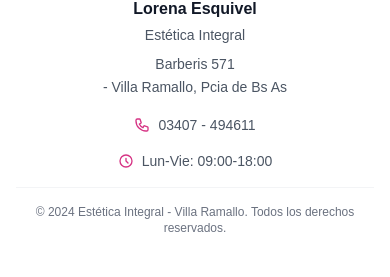
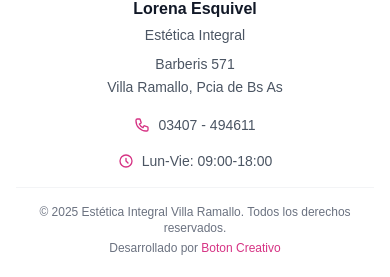
Before and after one commit to cocomeza/estetica.integral, a Next.js app: page / in a window 390 px wide. Shown: the part 653-930 px from the top of the page. Built offline with nearby package versions, Linux system fonts and the light colour scheme; no server answers; the database is empty.

Commit message:
Actualizar footer con cambios solicitados
- Cambiar copyright a 2025
- Quitar guión de Villa Ramallo
- Agregar enlace a Boton Creativo con target=_blank
- Mejorar estilo del enlace con hover effect
- Mantener diseño responsivo

```diff
--- a/src/app/page.tsx
+++ b/src/app/page.tsx
@@ -172,7 +172,7 @@
               </div>
               <div className="text-sm text-gray-600 leading-relaxed">
                 Barberis 571<br className="md:hidden" />
-                <span className="md:inline"> - </span>Villa Ramallo, Pcia de Bs As
+                <span className="md:inline"> </span>Villa Ramallo, Pcia de Bs As
               </div>
             </div>
 
@@ -197,8 +197,21 @@
 
             {/* Separador visual */}
             <div className="border-t border-gray-100 pt-4">
-              <div className="text-center text-xs text-gray-500">
-                © 2024 Estética Integral - Villa Ramallo. Todos los derechos reservados.
+              <div className="text-center text-xs text-gray-500 space-y-1">
+                <div>
+                  © 2025 Estética Integral Villa Ramallo. Todos los derechos reservados.
+                </div>
+                <div>
+                  Desarrollado por{' '}
+                  <a
+                    href="https://botoncreativo.com"
+                    target="_blank"
+                    rel="noopener noreferrer"
+                    className="text-primary hover:text-pink-700 font-medium transition-colors"
+                  >
+                    Boton Creativo
+                  </a>
+                </div>
               </div>
             </div>
           </div>
```
